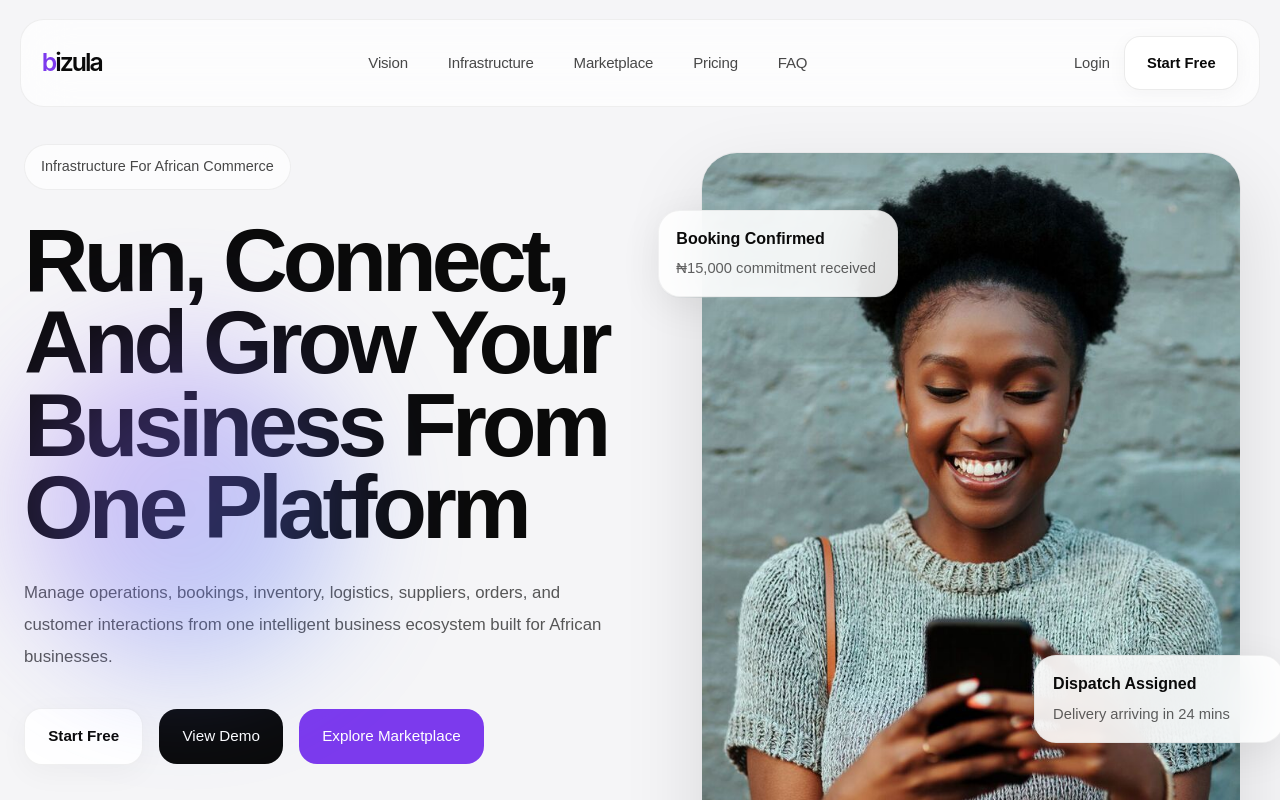
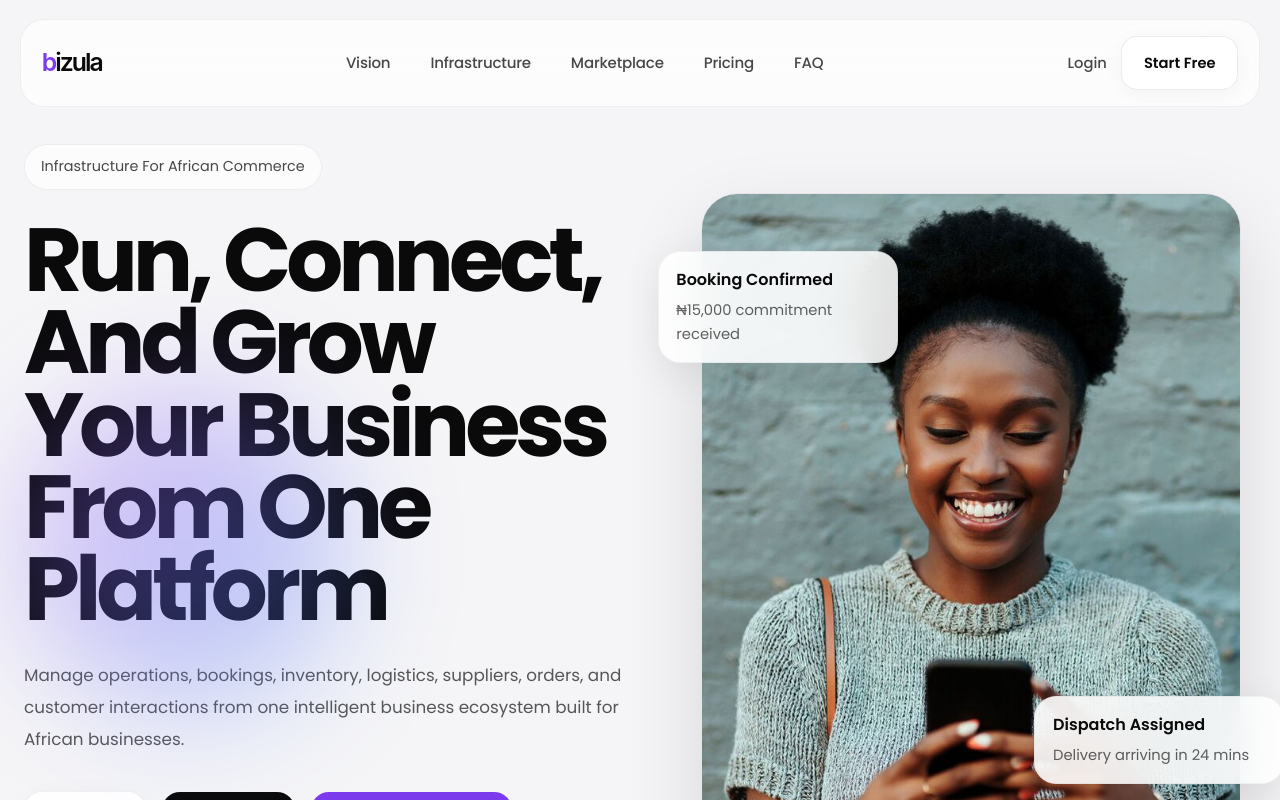
Before and after one commit to luwie-life/afribizula, a React (Vite) app: page / in a window 1280 px wide. Shown: the top 800 px of the page. Built offline with nearby package versions, Linux system fonts and the light colour scheme.

Commit message:
fix vercel imports

```diff
--- a/src/index.css
+++ b/src/index.css
@@ -1,5 +1,5 @@
+@import url('https://fonts.googleapis.com/css2?family=Poppins:wght@100;200;300;400;500;600;700;800;900&display=swap');
 @import "tailwindcss";
-@import url('https://fonts.googleapis.com/css2?family=Poppins:wght@100;200;300;400;500;600;700;800;900&display=swap');
 
 * {
   margin: 0;
```
Also changed, not shown: src/Pages/Home.jsx (+6 -6 lines).
